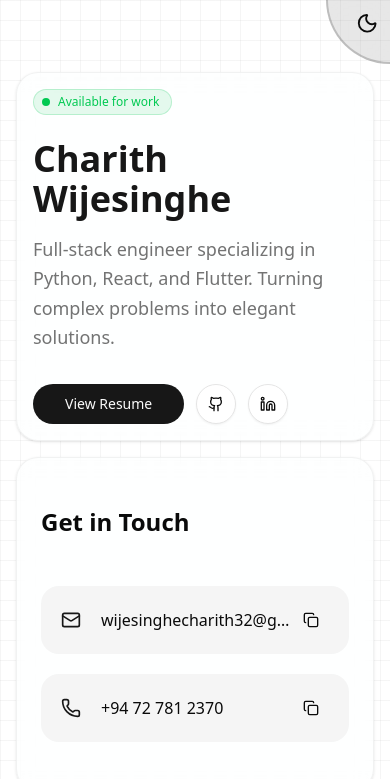
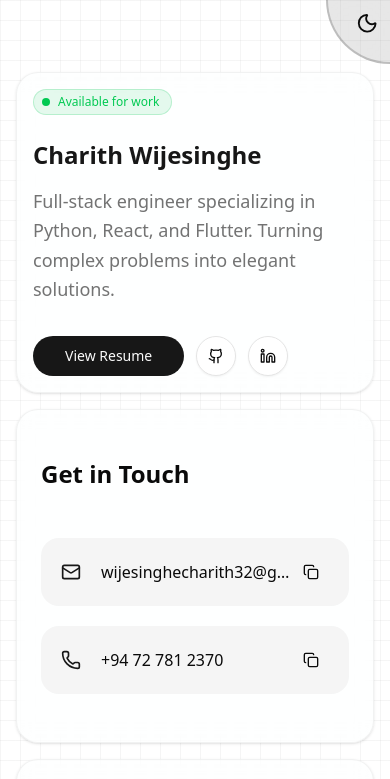
Before and after one commit to charith101/portfolio, a React (Vite) app: page / in a window 390 px wide. Shown: the top 779 px of the page. Built offline with nearby package versions, Linux system fonts and the light colour scheme.

Commit message:
Minor changes

```diff
--- a/package.json
+++ b/package.json
@@ -22,6 +22,7 @@
     "embla-carousel-react": "^8.6.0",
     "lucide-react": "^0.562.0",
     "motion": "^12.25.0",
+    "radix-ui": "^1.4.3",
     "react": "^19.2.0",
     "react-dom": "^19.2.0",
     "tailwind-merge": "^3.4.0",
--- a/src/components/ProfileWidgets.tsx
+++ b/src/components/ProfileWidgets.tsx
@@ -28,7 +28,7 @@ export function ProfileCard() {
         <div className="mb-2">
           <HyperText
             animateOnHover={false}
-            className="text-4xl md:text-6xl text-primary tracking-normal ">
+            className="text-2xl md:text-6xl text-primary tracking-normal ">
             Charith Wijesinghe
           </HyperText>
         </div>
--- a/src/data/content.ts
+++ b/src/data/content.ts
@@ -35,7 +35,6 @@ export const tech = [
   { name: "Shadcn UI", icon: "shadcnui" },
   { name: "Next.js", icon: "nextjs" },
   { name: "Bun", icon: "bunjs" },
-  { name: "Boot Strap", icon: "bootstrap5" },
   { name: "Framer Motion", icon: "framer" },
   { name: "Webpack", icon: "webpack" },
   { name: "Node.js", icon: "nodejs" },
```
Also changed, not shown: 1 other file (tests, documents, lock files or other folders).
